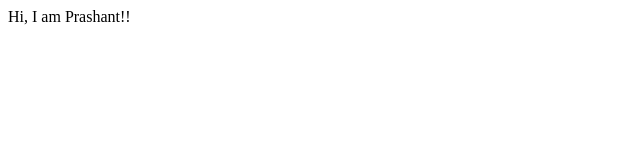
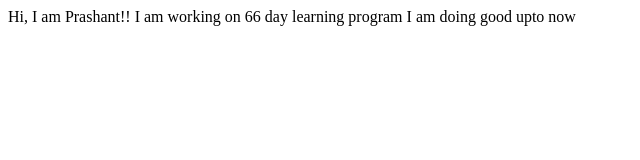
Before and after one commit to PrashantSomaniIIMI/PrashantSomani.website, a plain HTML site: page index.html in a window 1280 px wide. Shown: the whole page, without its empty margins (0-640 px from the left). Drawn offline with Linux system fonts and the light colour scheme.

Commit message:
feat:update infor

```diff
--- a/index.html
+++ b/index.html
@@ -9,5 +9,7 @@
 </head>
 <body>
     Hi, I am Prashant!!
+    I am working on 66 day learning program
+    I am doing good upto now
 </body>
 </html>
```
